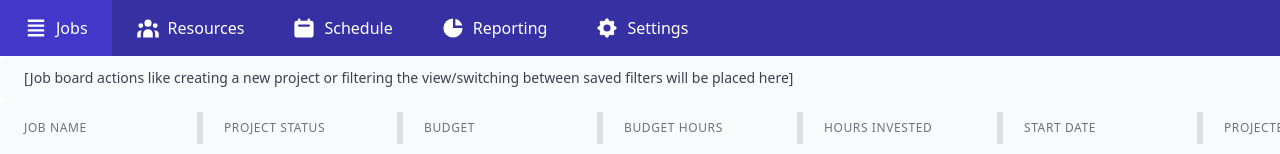
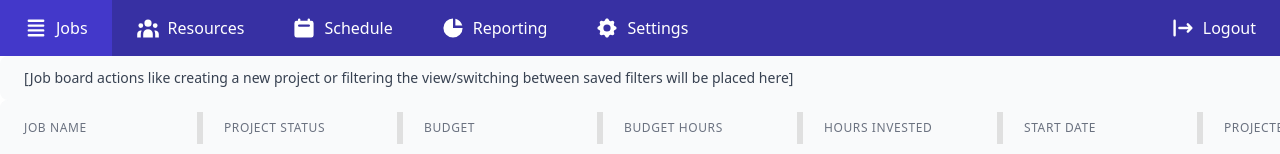
Before and after one commit to jskz/prophecy, a React (Create React App) app: page / in a window 1280 px wide. Both pictures are taken after typing "name@example.com", "Sample123" into the empty fields and a click on the button "Sign in". Shown: the top 154 px of the page. Built offline with nearby package versions, Linux system fonts and the light colour scheme.

Commit message:
feat(auth): add LOGOUT action, add a logout menu item triggering it to NavigationBar

```diff
--- a/src/actions/auth.js
+++ b/src/actions/auth.js
@@ -1,4 +1,4 @@
-import { LOGIN_SUCCESS } from "./types";
+import { LOGIN_SUCCESS, LOGOUT } from "./types";
 
 export const login = (username, password) => dispatch => {
     dispatch({ type: LOGIN_SUCCESS });
@@ -7,3 +7,9 @@ export const login = (username, password) => dispatch => {
 export const loginWithRememberedToken = (token) => dispatch => {
     dispatch({ type: LOGIN_SUCCESS });
 };
+
+export const logout = () => dispatch => {
+    localStorage.removeItem('token');
+
+    dispatch({ type: LOGOUT });
+}
--- a/src/actions/types.js
+++ b/src/actions/types.js
@@ -1,5 +1,6 @@
 // auth actions
 export const LOGIN_SUCCESS = 'LOGIN_SUCCESS';
+export const LOGOUT = 'LOGOUT';
 
 // job board actions
 export const EDIT_JOB = 'EDIT_JOB';
--- a/src/components/NavigationBar/index.js
+++ b/src/components/NavigationBar/index.js
@@ -1,14 +1,21 @@
 import { Link } from 'react-router-dom';
+import { useDispatch } from 'react-redux';
 
 import {
     CalendarIcon,
     ChartPieIcon,
     CogIcon,
+    LogoutIcon,
     UserGroupIcon,
     ViewListIcon
 } from '@heroicons/react/solid';
 
+import { logout } from '../../actions/auth';
+
 const NavigationBar = () => {
+    const dispatch = useDispatch();
+    const sessionLogout = () => dispatch(logout());
+
     const MENU_LINKS = [
         { label: 'Jobs', to: '/', MenuItemIcon: ViewListIcon },
         { label: 'Resources', to: '/resources', MenuItemIcon: UserGroupIcon },
@@ -20,6 +27,7 @@ const NavigationBar = () => {
     return (
         <div className="bg-indigo-800 text-white">
             <div className="flex">
+                <div className="flex flex-grow primary-menu">
                     {
                         MENU_LINKS.map((menuLink, index) => (
                             <Link to={menuLink.to} key={index}>
@@ -32,6 +40,14 @@ const NavigationBar = () => {
                         ))
                     }
                 </div>
+                <div className="flex">
+                    <div className="py-4 px-6 hover:bg-indigo-700 flex items-center hover:cursor-pointer" onClick={sessionLogout}>
+                        <LogoutIcon className="inline-flex w-[24px]" />
+
+                        <span className="pl-2">Logout</span>
+                    </div>
+                </div>
+            </div>
         </div>
     );
 };
--- a/src/reducers/auth.js
+++ b/src/reducers/auth.js
@@ -1,3 +1,5 @@
+import { LOGIN_SUCCESS, LOGOUT } from "../actions/types";
+
 const initialState = {
     loading: false,
     authenticated: false,
@@ -6,7 +8,15 @@ const initialState = {
 
 export default function reducer(state = initialState, action) {
     switch(action.type) {
-        case 'LOGIN_SUCCESS':
+        case LOGOUT:
+            return {
+                ...state,
+                loading: false,
+                authenticated: false,
+                token: null
+            };
+
+        case LOGIN_SUCCESS:
             return {
                 ...state,
                 authenticated: true,
```
Lines whose indentation alone changed are shown as unchanged.
